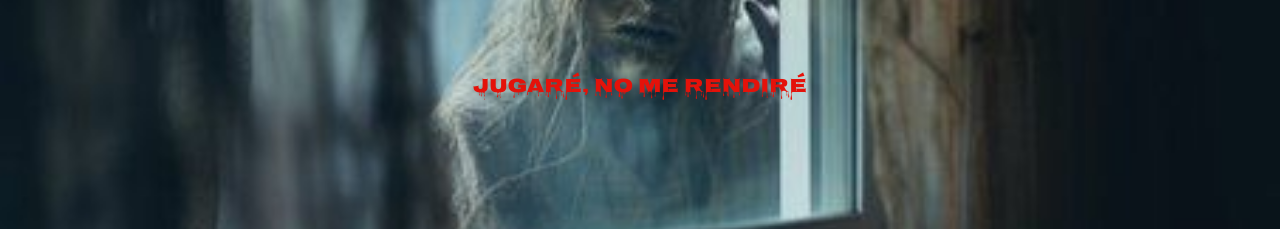
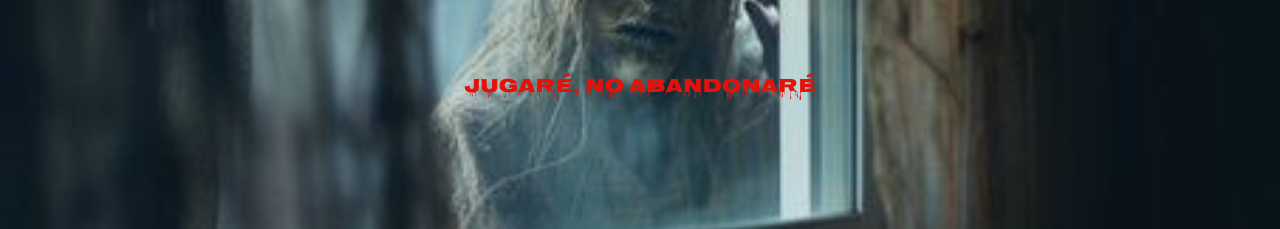
Before and after one commit to Alejandro-Ruiz-14/ayuntamiento, a plain HTML site: page index.html in a window 1280 px wide. Shown: the part 305-534 px from the top of the page. Drawn offline with Linux system fonts and the light colour scheme.

Commit message:
mensaje arreglo

```diff
--- a/index.html
+++ b/index.html
@@ -14,7 +14,7 @@
     <div class="container">
         <div class="content">
             <h1 class="blinking-text">Juega o Muere</h1>
-            <p>Jugaré, no me rendiré</p>
+            <p>Jugaré, no abandonaré</p>
 
             <button id="playVideoButton">CONTINUAR</button>
         </div>
```
